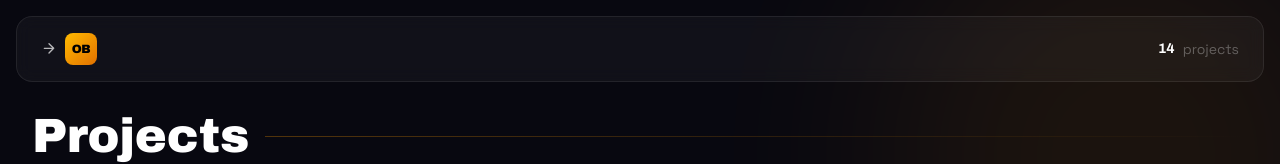
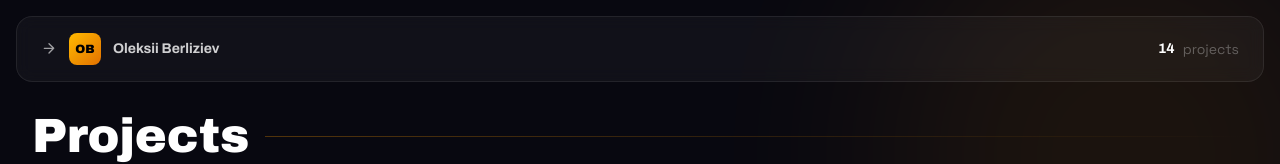
Before and after one commit to Cagyo/portfolio, a Next.js app: page /projects in a window 1280 px wide. Shown: the top 164 px of the page. Built offline with nearby package versions, Linux system fonts and the light colour scheme; no server answers.

Commit message:
feat(back): unify back button over the app

```diff
--- a/app/_components/nav/Nav.tsx
+++ b/app/_components/nav/Nav.tsx
@@ -60,7 +60,7 @@ export function Nav({ links: linksProp, ctaHref = "#contact", ctaLabel }: NavPro
         {/* Mobile: theme toggle + hamburger */}
         <div className="md:hidden flex items-center gap-2">
           <ThemeToggle />
-          <MobileMenu links={links} />
+          <MobileMenu links={links} cta={{ href: ctaHref, label: cta }} />
         </div>
       </div>
     </nav>
--- a/app/_components/nav/NavLogo.tsx
+++ b/app/_components/nav/NavLogo.tsx
@@ -1,18 +1,29 @@
 "use client";
 
+import Link from "next/link";
 import { useTranslations } from "next-intl";
+import { ArrowLeftIcon } from "@/assets/icons/ArrowLeftIcon";
 
-export function NavLogo() {
+type NavLogoProps = {
+  href?: string
+  showBackArrow?: boolean
+  ariaLabel?: string
+}
+
+export function NavLogo({ href = "#hero", showBackArrow = false, ariaLabel }: NavLogoProps) {
   const t = useTranslations("common");
 
   return (
-    <a href="#hero" className="flex items-center gap-3 cursor-pointer group">
+    <Link href={href} className="flex items-center gap-3 cursor-pointer group" aria-label={ariaLabel}>
+      {showBackArrow && (
+        <ArrowLeftIcon className="w-4 h-4 text-white/60 group-hover:text-white transition-colors" />
+      )}
       <div className="w-8 h-8 rounded-lg bg-gradient-to-br from-amber-400 to-amber-600 flex items-center justify-center text-black font-heading font-black text-xs flex-shrink-0 overflow-hidden">
         <span>OB</span>
       </div>
       <span className="font-heading font-bold text-sm text-white/80 group-hover:text-white transition-colors hidden sm:block">
         {t("author")}
       </span>
-    </a>
+    </Link>
   );
 }
--- /dev/null
+++ b/app/_components/nav/SubpageNav.tsx
@@ -0,0 +1,83 @@
+// TODO(navshell): Nav and SubpageNav share scroll listener, glass pill, logo slot, mobile
+// hamburger wiring. Factor into a shared <NavShell> when a third consumer appears.
+"use client";
+
+import { useEffect, useState } from "react";
+import { useTranslations } from "next-intl";
+import { NavLogo } from "./NavLogo";
+import { NavLinks } from "./NavLinks";
+import { MobileMenu } from "./MobileMenu";
+import { Button } from "@/app/_components/button/Button";
+
+type NavSection = { label: string; href: string }
+
+type SubpageNavProps = {
+  backHref?: string
+  backLabel?: string
+  sections?: NavSection[]
+  cta?: { href: string; label: string }
+  /** Escape hatch for subpage-specific controls (e.g. filter button + count chip). Think twice. */
+  rightExtras?: React.ReactNode
+  maxWidth?: "max-w-6xl" | "max-w-7xl"
+}
+
+export function SubpageNav({
+  backHref = "/",
+  backLabel,
+  sections = [],
+  cta,
+  rightExtras,
+  maxWidth = "max-w-6xl",
+}: SubpageNavProps) {
+  const t = useTranslations("subpageNav");
+  const resolvedBackLabel = backLabel ?? t("backHome");
+  const [scrolled, setScrolled] = useState(false);
+
+  useEffect(() => {
+    const handler = () => setScrolled(window.scrollY > 20);
+    window.addEventListener("scroll", handler, { passive: true });
+    return () => window.removeEventListener("scroll", handler);
+  }, []);
+
+  const hasSections = sections.length > 0;
+  const hasCta = !!cta;
+  const hasMobileMenu = hasSections || hasCta;
+
+  return (
+    <nav
+      className={`fixed top-4 left-4 right-4 z-30 duration-300 transition-[top] ${scrolled ? "top-2" : ""}`}
+    >
+      <div className={`${maxWidth} mx-auto glass rounded-2xl px-6 py-4 flex items-center justify-between`}>
+        <NavLogo href={backHref} showBackArrow ariaLabel={resolvedBackLabel} />
+
+        {/* Desktop section links */}
+        {hasSections && (
+          <div className="hidden md:flex items-center gap-6">
+            <NavLinks links={sections} />
+          </div>
+        )}
+
+        {/* Desktop CTA + extras */}
+        <div className="hidden md:flex items-center gap-3">
+          {rightExtras}
+          {hasCta && (
+            <Button href={cta.href} className="px-5 py-2 rounded-xl text-sm cursor-pointer">
+              {cta.label}
+            </Button>
+          )}
+        </div>
+
+        {/* Mobile: extras + optional hamburger */}
+        <div className="md:hidden flex items-center gap-2">
+          {rightExtras}
+          {hasMobileMenu && (
+            <MobileMenu
+              links={sections}
+              cta={cta}
+            />
+          )}
+        </div>
+      </div>
+    </nav>
+  );
+}
--- a/app/mentorship/_sections/MentorshipFooter.tsx
+++ b/app/mentorship/_sections/MentorshipFooter.tsx
@@ -1,23 +1,14 @@
-import Link from "next/link";
 import { getTranslations } from "next-intl/server";
-import { ArrowLeftIcon } from "@/assets/icons/ArrowLeftIcon";
 
 export async function MentorshipFooter() {
   const t = await getTranslations("mentorshipPage.footer");
 
   return (
     <footer className="py-8 border-t border-white/5">
-      <div className="max-w-6xl mx-auto px-4 sm:px-6 lg:px-8 flex flex-col sm:flex-row items-center justify-between gap-4">
+      <div className="max-w-6xl mx-auto px-4 sm:px-6 lg:px-8 flex flex-col items-center">
         <p className="text-white/30 text-sm">
           {t("copyright")} <span className="text-gradient font-semibold">{t("author")}</span>. {t("suffix")}
         </p>
-        <Link
-          href="/"
-          className="text-white/30 hover:text-violet-400 text-sm transition-colors cursor-pointer flex items-center gap-1.5"
-        >
-          <ArrowLeftIcon className="w-3.5 h-3.5" />
-          {t("backToPortfolio")}
-        </Link>
       </div>
     </footer>
   );
--- a/app/mentorship/page.tsx
+++ b/app/mentorship/page.tsx
@@ -1,5 +1,5 @@
 import { getTranslations } from "next-intl/server";
-import { Nav } from "@/app/_components/nav/Nav";
+import { SubpageNav } from "@/app/_components/nav/SubpageNav";
 import { RevealProvider } from "@/app/_home/RevealProvider";
 import { ApplySection } from "./_sections/ApplySection";
 import { MentorshipFit } from "./_sections/MentorshipFit";
@@ -18,8 +18,7 @@ export async function generateMetadata() {
 export default async function Page() {
   const t = await getTranslations("mentorshipPage.nav");
 
-  const links = [
-    { label: t("portfolio"), href: "/" },
+  const sections = [
     { label: t("programs"), href: "#plans" },
     { label: t("whoItsFor"), href: "#fit" },
   ];
@@ -27,7 +26,7 @@ export default async function Page() {
   return (
     <div className="min-h-screen bg-[var(--bg)] font-body text-[var(--text-primary)]">
       <RevealProvider />
-      <Nav links={links} ctaHref="/#contact" ctaLabel={t("cta")} />
+      <SubpageNav sections={sections} cta={{ href: "/#contact", label: t("cta") }} />
       <MentorshipHero />
       <StackSection />
       <TracksSection />
--- a/app/projects/_components/ProjectsNav.tsx
+++ /dev/null
@@ -1,50 +0,0 @@
-"use client";
-
-import Link from "next/link";
-import { useTranslations } from "next-intl";
-import { ArrowLeftIcon } from "@/assets/icons/ArrowLeftIcon";
-import { FunnelIcon } from "@/assets/icons/FunnelIcon";
-
-type ProjectsNavProps = {
-  count: number
-  onFilterOpen: () => void
-}
-
-export function ProjectsNav({ count, onFilterOpen }: ProjectsNavProps) {
-  const t = useTranslations("projectsPage");
-
-  return (
-    <nav className="fixed top-4 left-4 right-4 z-30">
-      <div className="max-w-7xl mx-auto glass rounded-2xl px-6 py-4 flex items-center justify-between">
-        <Link
-          href="/"
-          className="font-heading font-black text-lg tracking-tight cursor-pointer flex items-center gap-2 text-white/70 hover:text-white transition-colors"
-          aria-label={t("backToHome")}
-        >
-          <ArrowLeftIcon className="w-4 h-4" />
-          <div className="w-8 h-8 rounded-lg bg-gradient-to-br from-amber-400 to-amber-600 flex items-center justify-center text-black font-heading font-black text-xs flex-shrink-0">
-            <span>OB</span>
-          </div>
-        </Link>
-
-        <div className="flex items-center gap-4">
-          {/* Mobile filter toggle */}
-          <button
-            type="button"
-            onClick={onFilterOpen}
-            className="lg:hidden glass px-3 py-2 rounded-xl text-sm text-white/60 hover:text-amber-400 transition-colors cursor-pointer flex items-center gap-2"
-            aria-label={t("filters")}
-          >
-            <FunnelIcon className="w-4 h-4" />
-            {t("filters")}
-          </button>
-
-          <div className="hidden sm:flex items-center gap-2 text-white/30 text-sm">
-            <span className="font-heading font-bold text-white">{count}</span>
-            <span>{count === 1 ? "project" : "projects"}</span>
-          </div>
-        </div>
-      </div>
-    </nav>
-  );
-}
--- a/app/projects/_components/ProjectsPage.tsx
+++ b/app/projects/_components/ProjectsPage.tsx
@@ -5,11 +5,12 @@ import { useSearchParams } from "next/navigation";
 import { useTranslations } from "next-intl";
 import { EmptyState } from "@/app/_components/EmptyState";
 import { SearchInput } from "@/app/_components/SearchInput";
+import { SubpageNav } from "@/app/_components/nav/SubpageNav";
 import { ActiveChips } from "./filter/ActiveChips";
 import { FilterPanelMobile } from "./filter/FilterPanelMobile";
 import { FilterSidebar } from "./filter/FilterSidebar";
 import { ProjectCard } from "./project-card/ProjectCard";
-import { ProjectsNav } from "./ProjectsNav";
+import { FunnelIcon } from "@/assets/icons/FunnelIcon";
 import { PROJECTS, getProjectTitle } from "@/app/_data/projects-data";
 import type { ProjectData } from "@/app/_data/projects-data";
 import { FILTER_GROUPS } from "@/app/_data/projects-filters";
@@ -26,6 +27,35 @@ function matchesSearch(project: ProjectData, query: string): boolean {
     .join(" ")
     .toLowerCase();
   return haystack.includes(query);
+}
+
+type ProjectsNavExtrasProps = {
+  count: number
+  onFilterOpen: () => void
+}
+
+function ProjectsNavExtras({ count, onFilterOpen }: ProjectsNavExtrasProps) {
+  const t = useTranslations("projectsPage");
+
+  return (
+    <>
+      {/* Mobile filter toggle */}
+      <button
+        type="button"
+        onClick={onFilterOpen}
+        className="lg:hidden glass px-3 py-2 rounded-xl text-sm text-white/60 hover:text-amber-400 transition-colors cursor-pointer flex items-center gap-2"
+        aria-label={t("filters")}
+      >
+        <FunnelIcon className="w-4 h-4" />
+        {t("filters")}
+      </button>
+
+      <div className="hidden sm:flex items-center gap-2 text-white/30 text-sm">
+        <span className="font-heading font-bold text-white">{count}</span>
+        <span>{count === 1 ? "project" : "projects"}</span>
+      </div>
+    </>
+  );
 }
 
 export function ProjectsPage() {
@@ -138,7 +168,10 @@ export function ProjectsPage() {
 
   return (
     <>
-      <ProjectsNav count={filtered.length} onFilterOpen={() => setMobileOpen(true)} />
+      <SubpageNav
+        maxWidth="max-w-7xl"
+        rightExtras={<ProjectsNavExtras count={filtered.length} onFilterOpen={() => setMobileOpen(true)} />}
+      />
 
       <FilterPanelMobile
         open={mobileOpen}
--- a/messages/en.json
+++ b/messages/en.json
@@ -1,4 +1,7 @@
 {
+  "subpageNav": {
+    "backHome": "Back to home"
+  },
   "nav": {
     "links": {
       "about": "About",
@@ -343,7 +346,6 @@
   "projectsPage": {
     "title": "Projects",
     "subtitle": "A curated record of projects I've built — covering architecture, leadership, and hands-on development across industries.",
-    "backToHome": "Back to home",
     "filters": "Filters",
     "clearAllFilters": "Clear all filters",
     "searchPlaceholder": "Search projects…",
@@ -378,7 +380,6 @@
   "mentorshipPage": {
     "metadata": { "title": "Mentorship & Courses" },
     "nav": {
-      "portfolio": "Portfolio",
       "programs": "Programs",
       "whoItsFor": "Who it's for",
       "cta": "Apply Now"
@@ -481,8 +482,7 @@
     "footer": {
       "copyright": "© 2026",
       "author": "Oleksii Berliziev",
-      "suffix": "Mentorship & Courses.",
-      "backToPortfolio": "Back to Portfolio"
+      "suffix": "Mentorship & Courses."
     }
   }
 }
```
Also changed, not shown: app/_components/nav/MobileMenu.tsx (+8 -3 lines).
